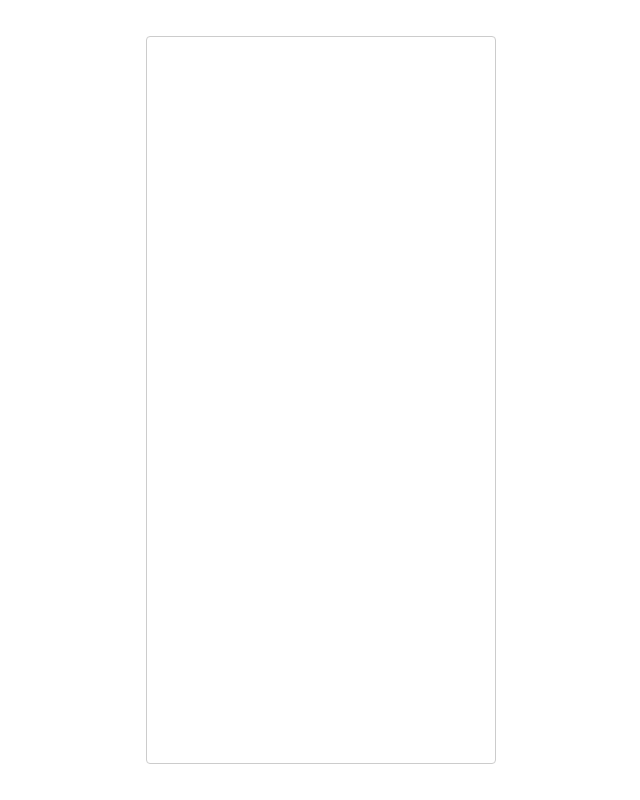
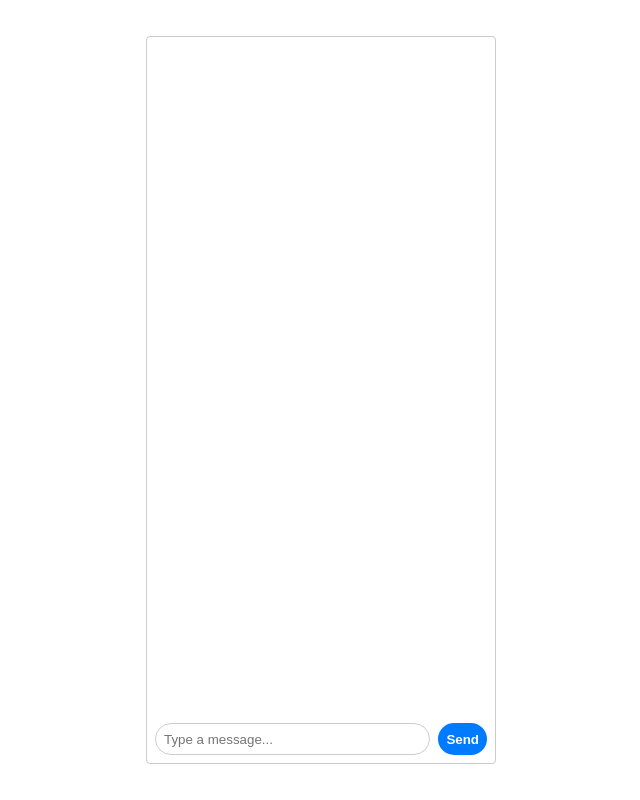
Before and after one commit to emapeire/node-chat, a website: page src/client/index.html in a window 1280 px wide. Shown: the whole page, without its empty margins (319-959 px from the left). Drawn offline with Linux system fonts and the light colour scheme.

Commit message:
Add socket.io for real-time communication

```diff
--- a/package.json
+++ b/package.json
@@ -18,7 +18,8 @@
   "license": "MIT",
   "dependencies": {
     "express": "4.18.2",
-    "morgan": "1.10.0"
+    "morgan": "1.10.0",
+    "socket.io": "4.7.2"
   },
   "devDependencies": {
     "eslint": "^8.56.0",
--- a/src/client/index.html
+++ b/src/client/index.html
@@ -4,11 +4,18 @@
     <meta charset="UTF-8" />
     <meta name="viewport" content="width=device-width, initial-scale=1.0" />
     <title>Node Chat</title>
+    <script type="module">
+      import { io } from 'https://cdn.socket.io/4.3.2/socket.io.esm.min.js'
+      const socket = io()
+    </script>
     <style>
       *,
       *::before,
       *::after {
         box-sizing: border-box;
+      }
+      :root {
+        color-scheme: light dark;
       }
       body {
         margin: 0;
@@ -28,11 +35,46 @@
         height: 100%;
         position: relative;
       }
+      #form {
+        bottom: 0;
+        display: flex;
+        height: 48px;
+        left: 0;
+        padding: 4px;
+        position: absolute;
+        right: 0;
+      }
+      #input {
+        border-radius: 9999px;
+        border: 1px solid #ccc;
+        flex: 1;
+        margin: 4px;
+        padding: 0 8px;
+      }
+      #button {
+        background-color: #007bff;
+        border: 0;
+        border-radius: 9999px;
+        color: #fff;
+        cursor: pointer;
+        font-weight: bold;
+        margin: 4px;
+        padding: 0 8px;
+      }
     </style>
   </head>
   <body>
     <section id="chat">
-      <form></form>
+      <form id="form">
+        <input
+          type="text"
+          name="message"
+          id="input"
+          placeholder="Type a message..."
+          autocomplete="off"
+        />
+        <button id="button" type="submit">Send</button>
+      </form>
     </section>
   </body>
 </html>
```
Also changed, not shown: src/server/index.js (+15 -2 lines), .eslintrc.cjs (renamed from .eslintrc.js), 1 other file.
